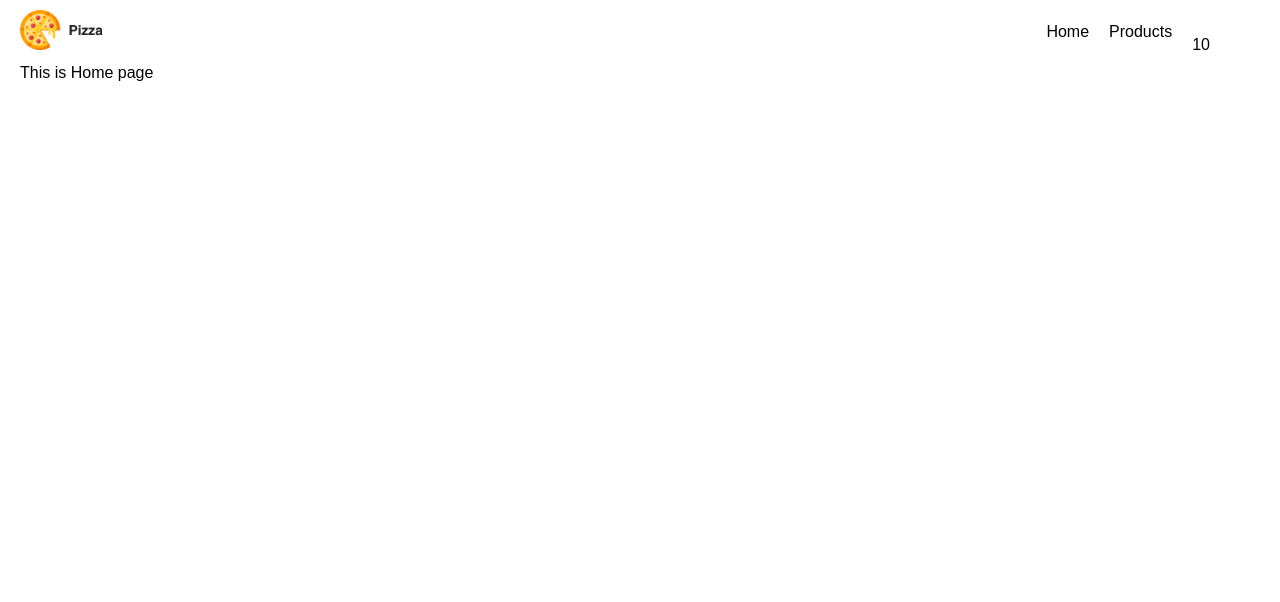
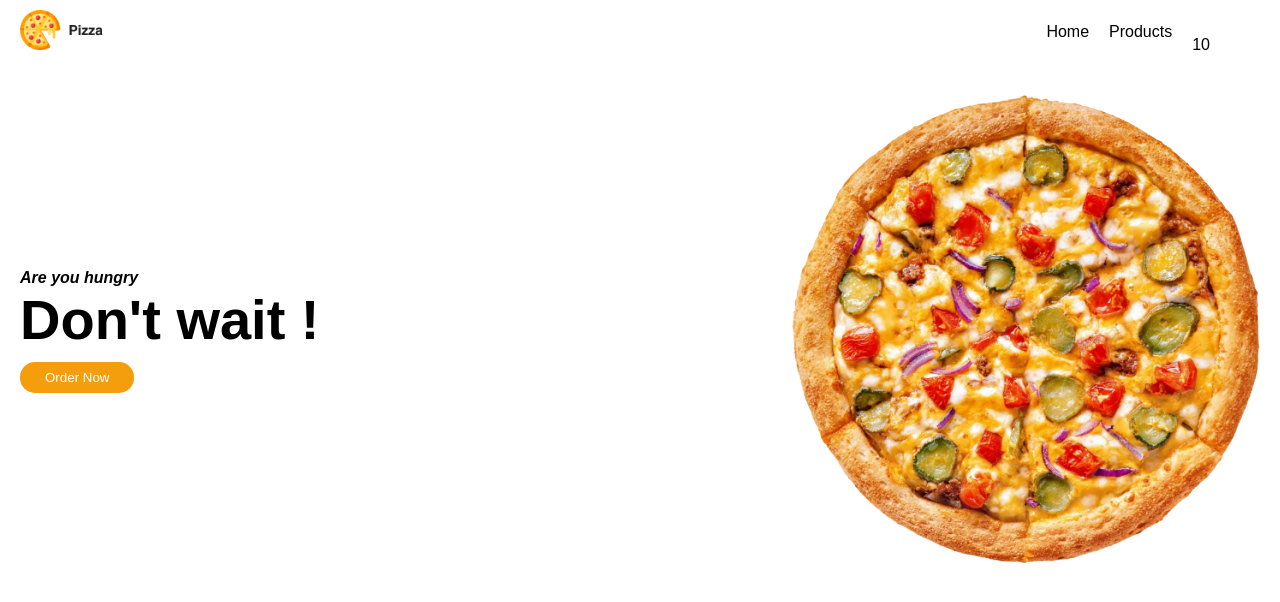
Before and after one commit to Firdosh01/Pizza-Restaurant-Website, a React (Create React App) app: page / in a window 1280 px wide. Shown: the top 602 px of the page. Built offline with nearby package versions, Linux system fonts and the light colour scheme.

Commit message:
hero section

```diff
--- /dev/null
+++ b/src/Pages/Home.css
@@ -0,0 +1,31 @@
+
+.hero-section{
+    margin-top: 30px;
+}
+.hero-container{
+    display: flex;
+    justify-content: space-between;
+    align-items: center;
+}
+.hero-left-content h6{
+    font-size: 1rem;
+
+}
+.hero-left-content h1{
+    font-size: 3.5rem;
+
+}
+.hero-left-content button{
+    margin-top: 10px;
+    padding: 8px 25px;
+    border: none;
+    outline: none;
+    color: white;
+    background-color: #F59E0D;
+    border-radius: 15px;
+    cursor: pointer;
+    transition: .8s;
+}
+.hero-left-content button:hover{
+    background-color: hwb(38 3% 1%);
+}
--- a/src/Pages/Home.js
+++ b/src/Pages/Home.js
@@ -1,11 +1,26 @@
 import React from 'react'
+import './Home.css'
+
 
 function Home() {
   return (
-    <div>
+    <div className='hero-section'>
+        <div className='hero-container'>
 
-        <span>This is Home page </span>
+            <div className='hero-left-content'>
+                <h6><em>Are you hungry</em></h6>
+                <h1>Don't wait !</h1>
+                <button>Order Now</button>
+            </div>
 
+            <div className='hero-right-img'>
+
+            <img src="/images/pizza.png" alt="pizza-img" />
+
+            </div>
+
+
+        </div>
     </div>
   )
 }
```
